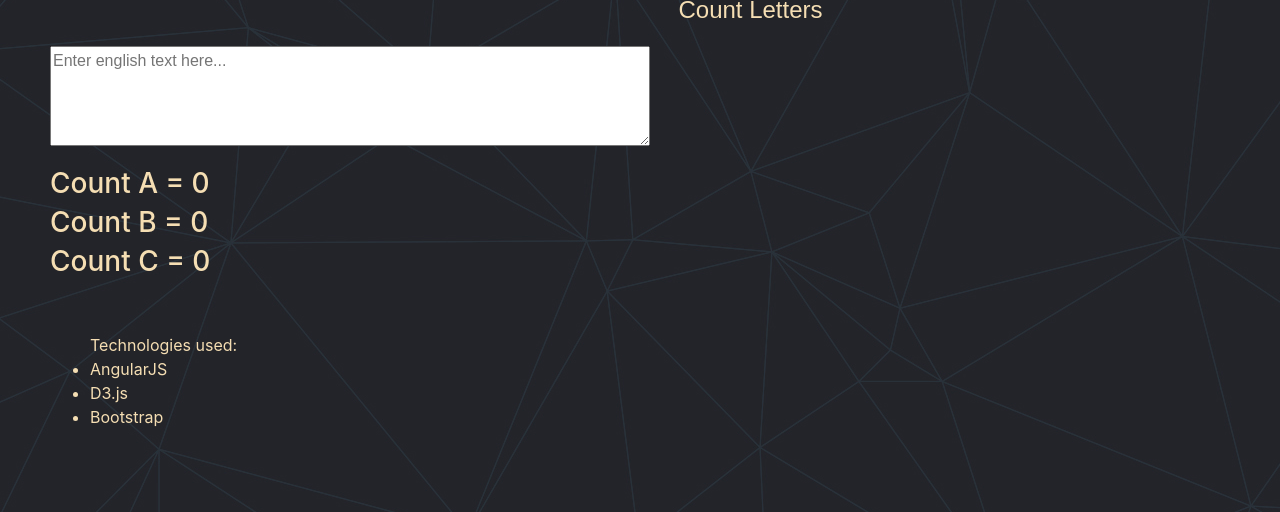
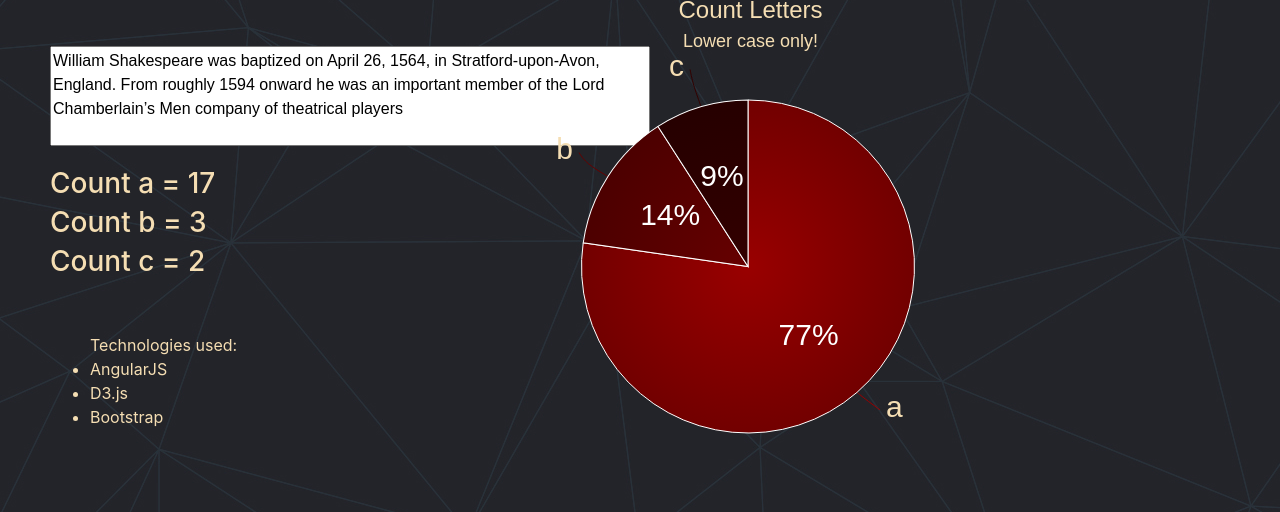
Before and after one commit to Kakaosb/KakaoProject, a plain HTML site: page wwww/index.html in a window 1280 px wide. Shown: the part 309-821 px from the top of the page. Drawn offline with nearby package versions, Linux system fonts and the light colour scheme.

Commit message:
small fixed

```diff
--- a/wwww/Scripts/d3pie/pieInit.js
+++ b/wwww/Scripts/d3pie/pieInit.js
@@ -8,8 +8,8 @@ function CreatePie(countA, countB, countC) {
             },
             "subtitle": {
                 "color": "#f5deb3",
-                "fontSize": 12,
-                "font": "open sans"
+                "fontSize": 18,
+                "text": "Lower case only!"
             },
             "titleSubtitlePadding": 9
         },
@@ -27,17 +27,17 @@ function CreatePie(countA, countB, countC) {
             "sortOrder": "value-desc",
             "content": [
                 {
-                    "label": "A",
+                    "label": "a",
                     "value": countA,
                     "color": "#990000"
                 },
                 {
-                    "label": "B",
+                    "label": "b",
                     "value": countB,
                     "color": "#660000"
                 },
                 {
-                    "label": "C",
+                    "label": "c",
                     "value": countC,
                     "color": "#330000"
                 }
@@ -72,7 +72,7 @@ function CreatePie(countA, countB, countC) {
         },
         "effects": {
             "pullOutSegmentOnClick": {
-                "effect": "linear",
+                "effect": "none",
                 "speed": 400,
                 "size": 8
             }
--- a/wwww/css/main.css
+++ b/wwww/css/main.css
@@ -41,5 +41,9 @@ textarea {
 }
 
 #contacts{
-    margin-top: 20px;
+    margin-top: 35px;
 }
+
+#CocaoLogo{
+background-image: url('../images/cacao.png');
+}
--- a/wwww/index.html
+++ b/wwww/index.html
@@ -45,13 +45,14 @@
                 <div class="col-md-4">
                     <div class="form-horizontal" style="margin-top: 60px;">
                         <div class="form-group">
-                            <textarea id="textArea" ng-model="lettersArray" placeholder="Enter english text here..." ng-change="addLetters()"></textarea>
+                            <textarea id="textArea" ng-model="lettersArray" placeholder="Enter english text here..." ng-change="addLetters()">
+                            </textarea>
                         </div>
                     </div>
 
-                    <h3>Count A = {{CountA}}</h3>
-                    <h3>Count B = {{CountB}}</h3>
-                    <h3>Count C = {{CountC}}</h3>
+                    <h3>Count a = {{CountA}}</h3>
+                    <h3>Count b = {{CountB}}</h3>
+                    <h3>Count c = {{CountC}}</h3>
                     <br />
                     <br />
 
@@ -72,7 +73,7 @@
             var kakaoApp = angular.module("kakaoApp", []);
 
             kakaoApp.controller("lettersController", function ($scope, $q) {
-                $scope.lettersArray = "";
+                $scope.lettersArray = "William Shakespeare was baptized on April 26, 1564, in Stratford-upon-Avon, England. From roughly 1594 onward he was an important member of the Lord Chamberlain’s Men company of theatrical players";
                 $scope.CountA = 0;
                 $scope.CountB = 0;
                 $scope.CountC = 0;
@@ -89,6 +90,8 @@
                     $scope.CountC = GetCountLettersInText(array, "c");
                 };
 
+                $scope.addLetters();
+
                 function reDrawChart() {
                     $("#pieChart").empty();
 
@@ -97,7 +100,6 @@
 
                 function GetCountLettersInText(text, char) {
                     return text
-                        .toLowerCase()
                         .split(char)
                         .length - 1;
                 }
```
